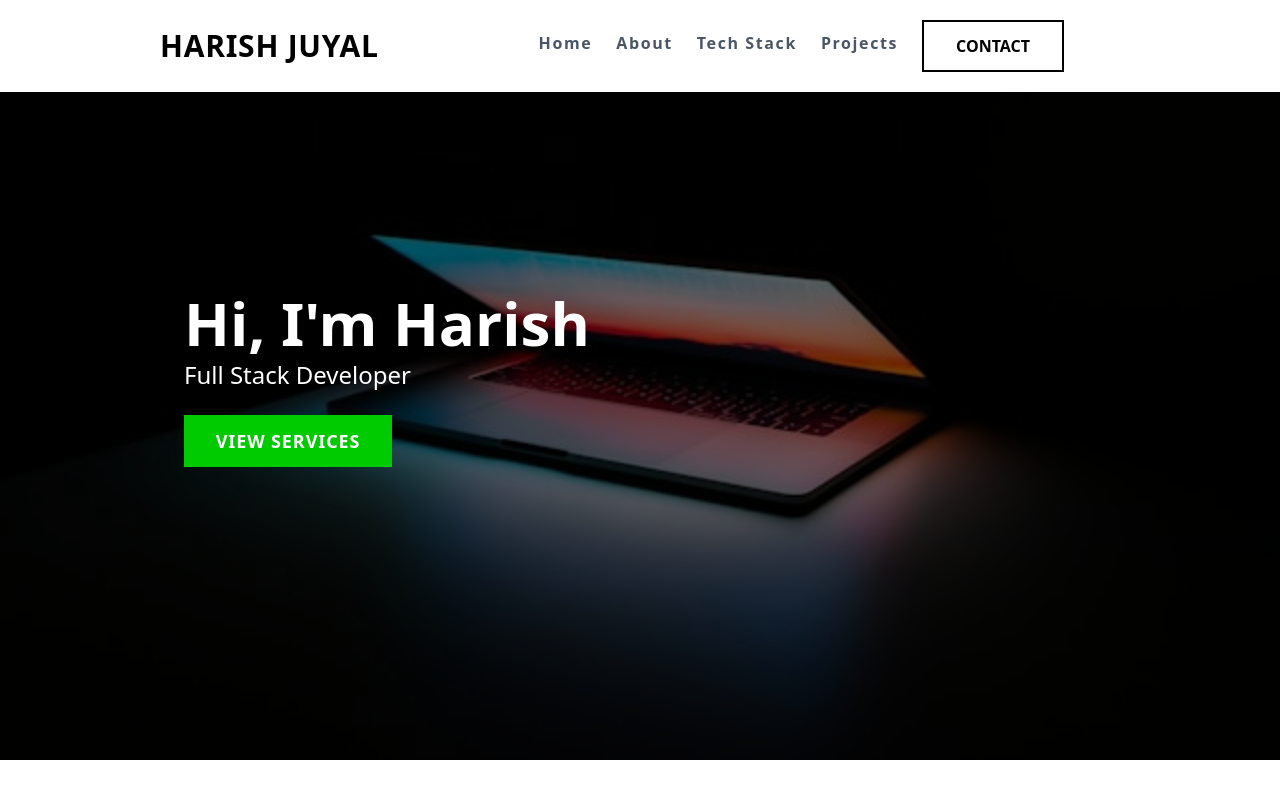
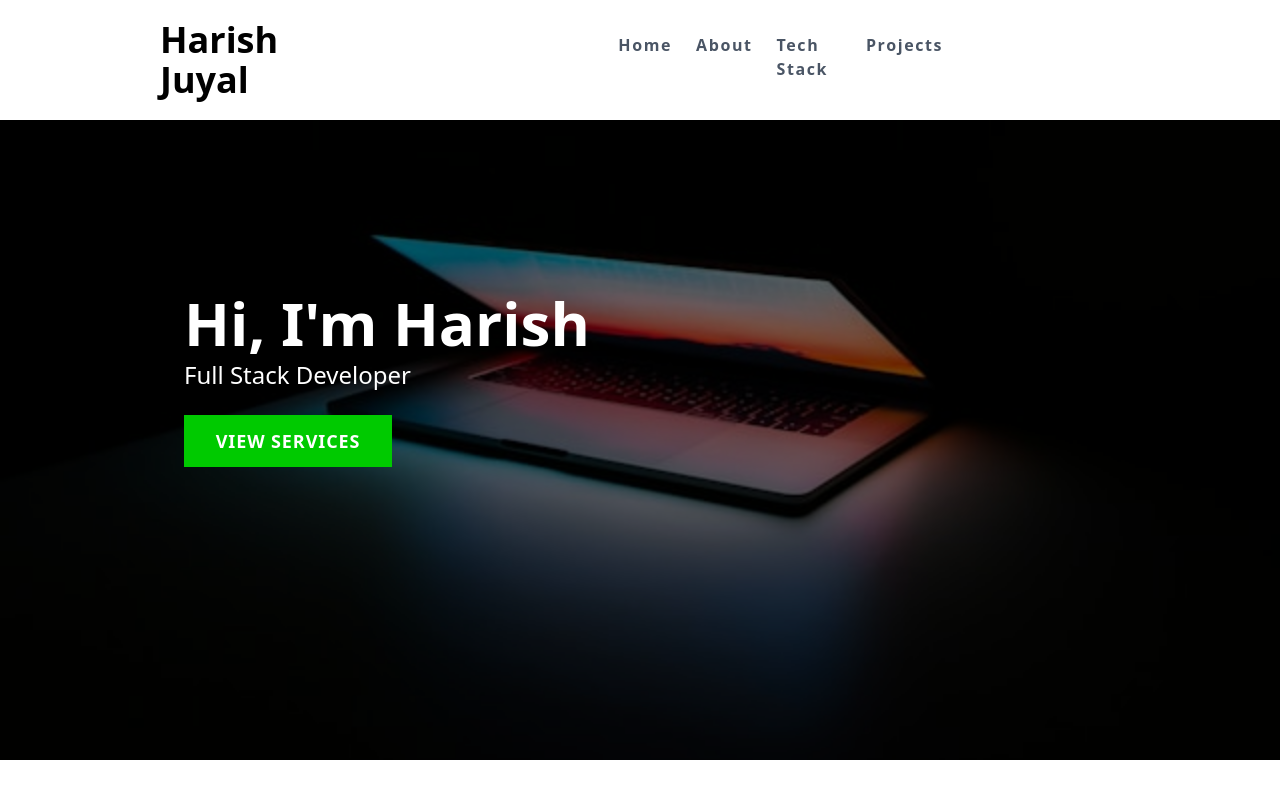
Before and after one commit to Harish010818/Harish-portfolio-web-app, a Next.js app in the folder client/: page / in a window 1280 px wide. Shown: the top 800 px of the page. Built offline with nearby package versions, Linux system fonts and the light colour scheme.

Commit message:
header section UI updated

```diff
--- a/client/src/components/sections/About.js
+++ b/client/src/components/sections/About.js
@@ -1,6 +1,6 @@
 const About = () => {
     return (
-        <div className="flex justify-center items-center py-24   px-4 sm:px-6 md:py-24 bg-gradient-to-b from-white to-gray-50">
+        <div className="flex justify-center items-center py-24   px-4 sm:px-6 md:py-24">
             <div className="max-w-5xl w-full flex flex-col md:flex-row items-center gap-10 bg-[var(--isabelline)] rounded-3xl p-6 sm:p-10 md:p-16 shadow shadow-gray-300">
 
                 {/* Left side text */}
--- a/client/src/components/shared/Header.js
+++ b/client/src/components/shared/Header.js
@@ -1,4 +1,6 @@
 "use client"; // For Next.js client component
+
+import { GoArrowUpRight } from "react-icons/go";
 
 import { scrollToSection } from "@/utils/scrollToSection";
 import Link from "next/link";
@@ -18,21 +20,23 @@ const Navbar = () => {
   const [activeSection, setActiveSection] = useState("home");
 
   const handleNavigation = (id) => {
-    if(isOpen){
+    if (isOpen) {
       setIsOpen(false);
     }
 
-    if (activeSection === id) return; // Agar same section pe click ho toh kuch mat karo
-         setActiveSection(id); // Active section update karo
-         scrollToSection(id); // Sirf naye section pe scroll karo
+    if (activeSection === id) return;
+    setActiveSection(id);
+    scrollToSection(id);
   }
 
 
   return (
-    <header className="fixed flex px-6 gap-32 md:gap-40 items-center md:px-40 py-5 md:fixed bg-white right-0 left-0 z-30">
+    <header className="fixed flex px-6 gap-32 md:gap-64 items-center md:px-40 py-5 md:fixed bg-white  right-0 left-0 z-30">
 
       {/* Logo */}
-      <h1 className="text-xl md:text-3xl font-bold uppercase tracking-wide">Harish Juyal</h1>
+      <Link href="/" onClick={() => handleNavigation("home")}>
+           <h1 className="text-xl md:text-4xl font-bold cursor-pointer">Harish Juyal</h1>
+      </Link>
 
       {/* Desktop Menu */}
       <nav className="hidden md:flex items-center gap-6">
@@ -41,9 +45,9 @@ const Navbar = () => {
           {navItems.map((item) => (
             <li
               key={item.id}
-                className="cursor-pointer relative pb-1.5 text-gray-600 transition-colors duration-300 hover:text-[var(--office-green)]
+              className="cursor-pointer relative pb-1.5 text-gray-600 transition-colors duration-300 hover:text-[var(--rich-black)]
                           after:content-[''] after:absolute after:left-0 after:bottom-0 after:w-full after:h-0.5
-                          after:bg-[var(--office-green)] after:scale-x-0 after:origin-bottom after:transition-transform after:duration-300 hover:after:scale-x-100"
+                          after:bg-[var(--rich-black)] after:scale-x-0 after:origin-bottom after:transition-transform after:duration-300 hover:after:scale-x-100"
             >
               <Link href={`/#${item.id}`} onClick={() => handleNavigation(item.id)}>
                 {item.label}
@@ -53,10 +57,18 @@ const Navbar = () => {
         </ul>
 
 
+
         <button
-        className="px-8 py-3 border-2 border-black text-black font-bold hover:bg-[var(--office-green)] hover:text-white hover:border-[var(--office-green)] transition"
+          className="flex items-center gap-1 px-8 py-3 border-2 bg-[var(--rich-black)] rounded-2xl text-white font-medium hover:bg-gray-200  transition"
         >
-        <Link href="/#contact">CONTACT</Link>
+          <Link
+            href="/#contact"
+            onClick={() => handleNavigation("contact")}
+            className="flex items-center gap-1"
+          >
+            Contact
+            <GoArrowUpRight size={23} />
+          </Link>
         </button>
       </nav>
 
@@ -102,7 +114,7 @@ const Navbar = () => {
             ))}
           </ul>
           <button className="py-3 w-full font-bold bg-black text-white">
-            <Link href="/#contact" onClick={() => setIsOpen(false)}>CONTACT</Link>
+            <Link href="/#contact" onClick={() => handleNavigation("contact")}>CONTACT</Link>
           </button>
         </nav>
       )}
```
Lines whose indentation alone changed are shown as unchanged.
